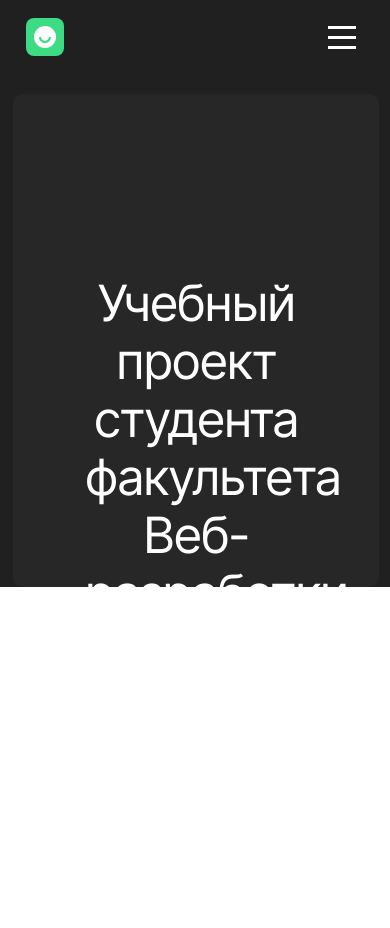
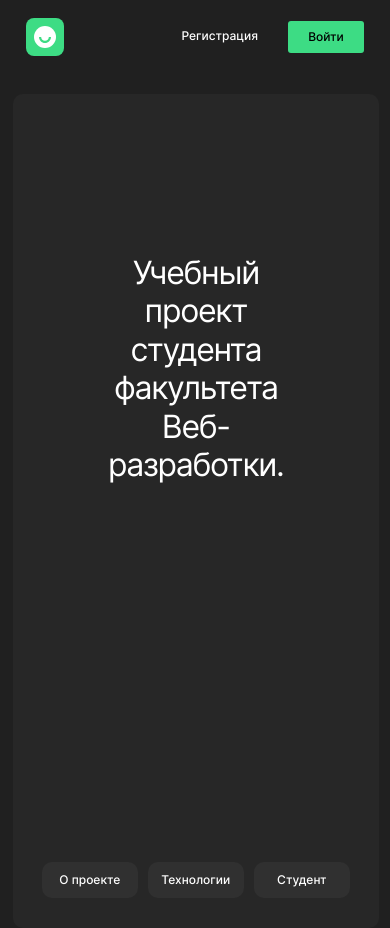
Before and after one commit to DangerBadger/movies-explorer-frontend, a React (Create React App) app: page / in a window 390 px wide. Before the commit the page ends 844 px from the top, so only its background shows below. Built offline with nearby package versions, Linux system fonts and the light colour scheme.

Commit message:
Feature: add mediascreen to Promo

```diff
--- a/src/components/App/App.jsx
+++ b/src/components/App/App.jsx
@@ -6,7 +6,7 @@ import Main from '../Main/Main';
 import Header from '../Header/Header';
 
 function App() {
-  const [isLoggedIn, setIsLoggedIn] = useState(true);
+  const [isLoggedIn, setIsLoggedIn] = useState(false);
   const [isBurgerOpened, setIsBurgerOpened] = useState(false);
 
   const openBurger = () => {
--- a/src/components/Header/Header.scss
+++ b/src/components/Header/Header.scss
@@ -5,6 +5,7 @@
   height: 74px;
   display: flex;
   justify-content: space-between;
+  transition: all .3s;
 
   &__logo {
     height: 38px;
@@ -38,8 +39,8 @@
     padding: 0;
     color: $text-white;
     font-weight: 500;
-    font-size: 14px;
-    line-height: 18px;
+    font-size: 12px;
+    line-height: 16px;
     transition: opacity 0.2s linear 0.05s;
   }
 
@@ -76,17 +77,20 @@
 @media screen and (max-width: 1200px) {
   .header {
     max-width: 100% - 11.7188%;
+    transition: all .3s;
   }
 }
 
 @media screen and (max-width: 949px) {
   .header {
     max-width: 100% - 7.8125%;
+    transition: all .3s;
   }
 }
 
 @media screen and (max-width: 767px) {
   .header {
     max-width: 100% - 13.3333%;
+    transition: all .3s;
   }
 }
--- a/src/components/NavTab/NavTab.scss
+++ b/src/components/NavTab/NavTab.scss
@@ -3,7 +3,7 @@
 .navtab {
   &__links {
     list-style: none;
-    margin: 30.63% auto 0;
+    margin: 0 auto 30px;
     padding: 0;
     display: flex;
     flex-direction: row;
--- a/src/components/Promo/Promo.scss
+++ b/src/components/Promo/Promo.scss
@@ -6,20 +6,49 @@
   padding: 0;
   border-radius: 10px;
   width: 93.75vw;
-  height: 493px;
+  min-height: 493px;
   display: flex;
   flex-direction: column;
+  justify-content: space-between;
   align-items: center;
   text-align: center;
+  transition: all .3s;
 
   &__text {
     color: $text-white;
-    margin: 180px auto 0;
+    margin: 160px auto 0;
     padding: 0;
     font-weight: 400;
     font-size: 50px;
     line-height: 116%;
     letter-spacing: -0.04em;
     width: 60.83%;
+    transition: all .3s;
   }
 }
+
+@media screen and (max-width: 949px) {
+  .promo {
+    min-height: 834px;
+
+    &__text {
+      font-size: 40px;
+      line-height: 130%;
+    }
+  }
+}
+
+@media screen and (max-width: 663px) {
+  .promo__text {
+    font-size: 32px;
+    line-height: 120%;
+  }
+}
+
+@media screen and (max-width: 531px) {
+  .promo__text {
+    font-size: 32px;
+    line-height: 120%;
+    transition: all .3s;
+  }
+}
```
